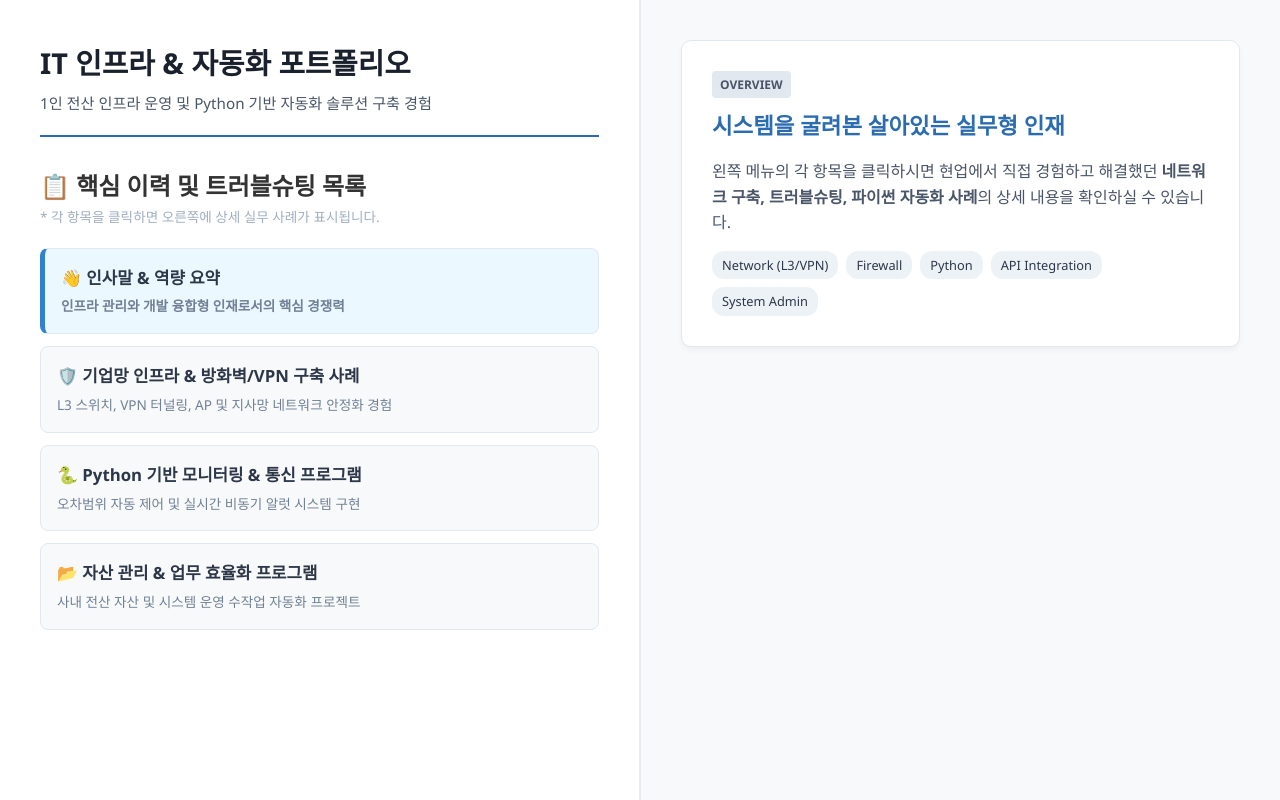
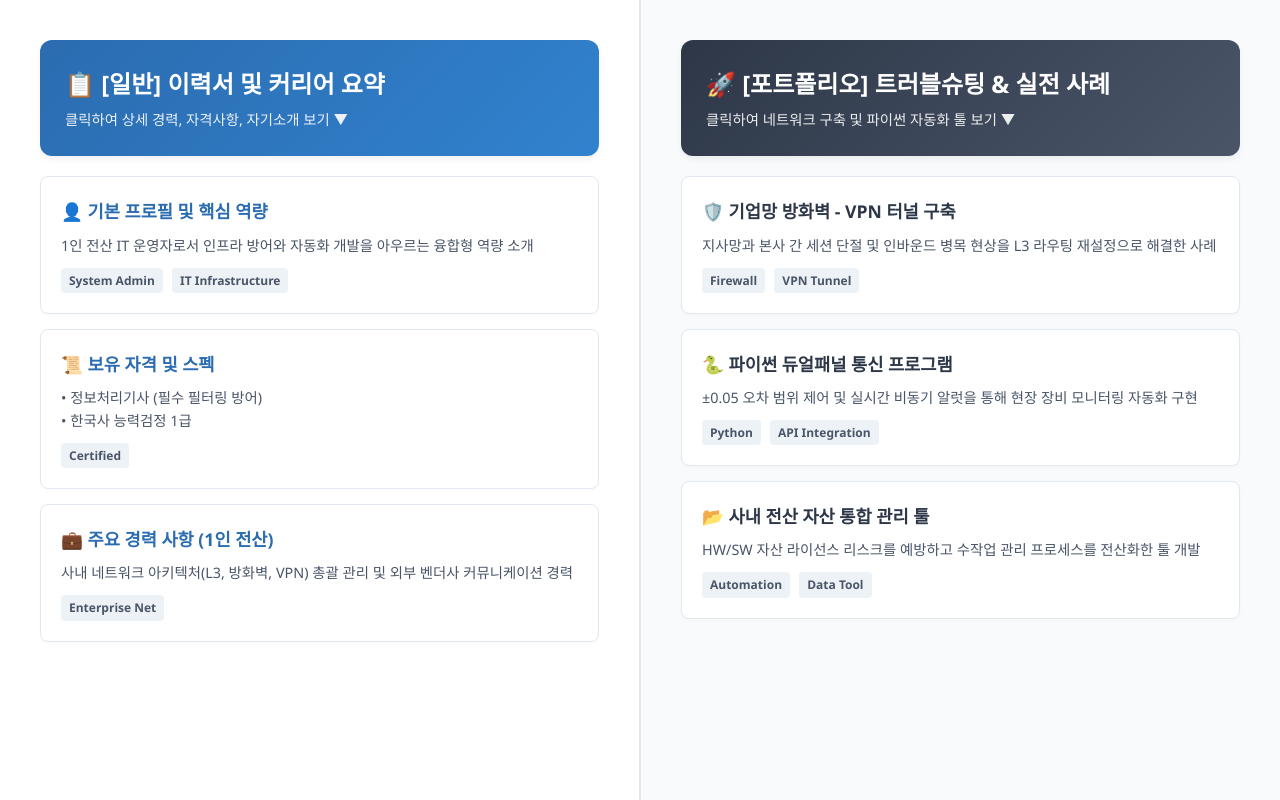
Before and after one commit to respectrt/popol.wr, a plain HTML site: page index.html in a window 1280 px wide. Drawn offline with Linux system fonts and the light colour scheme.

Commit message:
Update index.html

```diff
--- a/index.html
+++ b/index.html
@@ -5,7 +5,6 @@
     <meta name="viewport" content="width=device-width, initial-scale=1.0">
     <title>IT Infrastructure & Automation Portfolio</title>
     <style>
-        /* 기본 스타일 초기화 */
         * {
             box-sizing: border-box;
             margin: 0;
@@ -14,283 +13,228 @@
 
         body {
             font-family: 'Segoe UI', -apple-system, BlinkMacSystemFont, Roboto, sans-serif;
-            background-color: #f4f6f9;
+            background-color: #f0f2f5;
             color: #333;
             line-height: 1.6;
         }
 
-        /* 5:5 화면 분할 레이아웃 (PC) */
-        .container {
+        /* 전체 5:5 좌우 분할 컨테이너 (PC 기준) */
+        .main-container {
             display: flex;
-            height: 100vh;
+            min-height: 100vh;
             width: 100vw;
-            overflow: hidden;
         }
 
-        /* 왼쪽/오른쪽 메인 영역 스타일 */
+        /* 좌우 각각의 메인 패널 (50%씩 차지) */
         .panel {
             flex: 1;
-            height: 100%;
+            padding: 40px;
             overflow-y: auto;
-            padding: 40px;
         }
 
-        /* 왼쪽 경력/이력서 영역 */
+        /* 왼쪽 패널: 일반 (이력서/자기소개 등) */
         .left-panel {
             background-color: #ffffff;
-            border-right: 2px solid #e9ecef;
+            border-right: 2px solid #e2e8f0;
         }
 
-        /* 오른쪽 포트폴리오/트러블슈팅 영역 */
+        /* 오른쪽 패널: 포트폴리오 (트러블슈팅/프로젝트 등) */
         .right-panel {
-            background-color: #f8f9fa;
+            background-color: #f8fafc;
         }
 
-        /* 프로필 헤더 */
-        .profile-header {
-            margin-bottom: 30px;
-            padding-bottom: 20px;
-            border-bottom: 2px solid #2b6cb0;
+        /* 패널 대분류 헤더 (클릭 시 하위 중분류 토글) */
+        .panel-header {
+            background: linear-gradient(135deg, #2b6cb0, #3182ce);
+            color: white;
+            padding: 25px;
+            border-radius: 12px;
+            cursor: pointer;
+            box-shadow: 0 4px 6px rgba(0, 0, 0, 0.05);
+            transition: transform 0.2s, box-shadow 0.2s;
+            margin-bottom: 20px;
         }
 
-        .profile-header h1 {
-            font-size: 1.8rem;
-            color: #1a202c;
+        .right-panel .panel-header {
+            background: linear-gradient(135deg, #2d3748, #4a5568);
         }
 
-        .profile-header p {
-            color: #4a5568;
-            font-size: 0.95rem;
-            margin-top: 5px;
+        .panel-header:hover {
+            transform: translateY(-2px);
+            box-shadow: 0 6px 12px rgba(0, 0, 0, 0.1);
         }
 
-        /* 메뉴 목록 스타일 */
-        .menu-list {
-            list-style: none;
-            margin-top: 20px;
+        .panel-header h2 {
+            font-size: 1.5rem;
+            margin-bottom: 5px;
         }
 
-        .menu-item {
-            margin-bottom: 12px;
-            padding: 16px;
-            background-color: #f8f9fa;
+        .panel-header p {
+            font-size: 0.9rem;
+            opacity: 0.9;
+        }
+
+        /* 하위 중분류 및 상세 내용 컨테이너 (초기엔 숨김 또는 접힘) */
+        .sub-content-group {
+            display: none; /* 기본 숨김, 대분류 클릭 시 열림 */
+            margin-top: 15px;
+            animation: fadeIn 0.3s ease-in-out;
+        }
+
+        .sub-content-group.active {
+            display: block;
+        }
+
+        /* 중분류 카드 아이템 */
+        .sub-card {
+            background: #ffffff;
             border: 1px solid #e2e8f0;
             border-radius: 8px;
-            cursor: pointer;
-            transition: all 0.2s ease;
+            padding: 20px;
+            margin-bottom: 15px;
+            box-shadow: 0 2px 4px rgba(0,0,0,0.02);
+            transition: border-color 0.2s;
         }
 
-        .menu-item:hover {
+        .sub-card:hover {
             border-color: #3182ce;
-            background-color: #ebf8ff;
-            transform: translateX(4px);
         }
 
-        .menu-item.active {
-            border-left: 5px solid #3182ce;
-            background-color: #ebf8ff;
-            font-weight: bold;
+        .sub-card h3 {
+            font-size: 1.1rem;
+            color: #2b6cb0;
+            margin-bottom: 8px;
         }
 
-        .menu-item h3 {
-            font-size: 1.05rem;
+        .right-panel .sub-card h3 {
             color: #2d3748;
         }
 
-        .menu-item p {
-            font-size: 0.85rem;
-            color: #718096;
-            margin-top: 4px;
+        .sub-card p {
+            font-size: 0.9rem;
+            color: #4a5568;
+            margin-bottom: 10px;
         }
 
-        /* 카드 컴포넌트 (오른쪽 출력용) */
-        .content-card {
-            background: #ffffff;
-            border: 1px solid #e2e8f0;
-            border-radius: 10px;
-            padding: 30px;
-            box-shadow: 0 4px 6px -1px rgba(0, 0, 0, 0.05);
-            display: none; /* 기본 숨김 */
+        /* 태그 스타일 */
+        .tag {
+            display: inline-block;
+            background-color: #edf2f7;
+            color: #4a5568;
+            font-size: 0.75rem;
+            padding: 3px 8px;
+            border-radius: 4px;
+            font-weight: 600;
+            margin-right: 5px;
         }
 
-        .content-card.active {
-            display: block; /* 선택된 항목만 표시 */
-            animation: fadeIn 0.3s ease-in-out;
-        }
-
-        .card-tag {
-            display: inline-block;
-            background-color: #e2e8f0;
-            color: #4a5568;
-            font-size: 0.75rem;
-            padding: 4px 8px;
-            border-radius: 4px;
-            margin-bottom: 10px;
-            font-weight: 600;
-        }
-
-        .content-card h2 {
-            font-size: 1.4rem;
-            color: #2b6cb0;
-            margin-bottom: 15px;
-        }
-
-        .content-card p {
-            color: #4a5568;
-            margin-bottom: 15px;
-        }
-
-        .tech-stack-list {
-            display: flex;
-            gap: 8px;
-            flex-wrap: wrap;
-            margin-top: 15px;
-        }
-
-        .tech-badge {
-            background-color: #edf2f7;
-            color: #2d3748;
-            font-size: 0.8rem;
-            padding: 4px 10px;
-            border-radius: 12px;
-            font-weight: 500;
-        }
-
-        /* 애니메이션 */
         @keyframes fadeIn {
-            from { opacity: 0; transform: translateY(10px); }
+            from { opacity: 0; transform: translateY(-5px); }
             to { opacity: 1; transform: translateY(0); }
         }
 
-        /* モバイル (스마트폰) 반응형 스타일 */
+        /* 모바일 반응형 (화면이 좁아지면 위아래로 배치) */
         @media (max-width: 768px) {
-            .container {
+            .main-container {
                 flex-direction: column;
                 height: auto;
-                overflow: visible;
             }
-
             .panel {
-                height: auto;
                 padding: 20px;
             }
-
             .left-panel {
                 border-right: none;
-                border-bottom: 2px solid #e9ecef;
+                border-bottom: 2px solid #e2e8f0;
             }
         }
     </style>
 </head>
 <body>
 
-    <div class="container">
-        <!-- 왼쪽 영역: 프로필 & 이력서/경력 목록 -->
+    <div class="main-container">
+
+        <!-- [왼쪽 영역] 일반 (이력서, 자소서, 기본 스펙) -->
         <div class="panel left-panel">
-            <div class="profile-header">
-                <h1>IT 인프라 & 자동화 포트폴리오</h1>
-                <p>1인 전산 인프라 운영 및 Python 기반 자동화 솔루션 구축 경험</p>
+            <!-- 대분류 버튼 -->
+            <div class="panel-header" onclick="toggleSection('left-sub')">
+                <h2>📋 [일반] 이력서 및 커리어 요약</h2>
+                <p>클릭하여 상세 경력, 자격사항, 자기소개 보기 ▼</p>
             </div>
 
-            <h2>📋 핵심 이력 및 트러블슈팅 목록</h2>
-            <p style="font-size: 0.85rem; color: #a0aec0; margin-bottom: 15px;">
-                * 각 항목을 클릭하면 오른쪽에 상세 실무 사례가 표시됩니다.
-            </p>
+            <!-- 하위 중분류 내용 (클릭 시 펼쳐짐) -->
+            <div id="left-sub" class="sub-content-group active">
 
-            <ul class="menu-list">
-                <li class="menu-item active" onclick="showContent('welcome')">
-                    <h3>👋 인사말 & 역량 요약</h3>
-                    <p>인프라 관리와 개발 융합형 인재로서의 핵심 경쟁력</p>
-                </li>
-                <li class="menu-item" onclick="showContent('trouble1')">
-                    <h3>🛡️ 기업망 인프라 & 방화벽/VPN 구축 사례</h3>
-                    <p>L3 스위치, VPN 터널링, AP 및 지사망 네트워크 안정화 경험</p>
-                </li>
-                <li class="menu-item" onclick="showContent('trouble2')">
-                    <h3>🐍 Python 기반 모니터링 & 통신 프로그램</h3>
-                    <p>오차범위 자동 제어 및 실시간 비동기 알럿 시스템 구현</p>
-                </li>
-                <li class="menu-item" onclick="showContent('trouble3')">
-                    <h3>📂 자산 관리 & 업무 효율화 프로그램</h3>
-                    <p>사내 전산 자산 및 시스템 운영 수작업 자동화 프로젝트</p>
-                </li>
-            </ul>
+                <div class="sub-card">
+                    <h3>👤 기본 프로필 및 핵심 역량</h3>
+                    <p>1인 전산 IT 운영자로서 인프라 방어와 자동화 개발을 아우르는 융합형 역량 소개</p>
+                    <span class="tag">System Admin</span>
+                    <span class="tag">IT Infrastructure</span>
+                </div>
+
+                <div class="sub-card">
+                    <h3>📜 보유 자격 및 스펙</h3>
+                    <p>• 정보처리기사 (필수 필터링 방어)<br>• 한국사 능력검정 1급</p>
+                    <span class="tag">Certified</span>
+                </div>
+
+                <div class="sub-card">
+                    <h3>💼 주요 경력 사항 (1인 전산)</h3>
+                    <p>사내 네트워크 아키텍처(L3, 방화벽, VPN) 총괄 관리 및 외부 벤더사 커뮤니케이션 경력</p>
+                    <span class="tag">Enterprise Net</span>
+                </div>
+
+            </div>
         </div>
 
-        <!-- 오른쪽 영역: 동적 포트폴리오 상세 내용 -->
+        <!-- [오른쪽 영역] 포트폴리오 (트러블슈팅, 자동화 사례) -->
         <div class="panel right-panel">
-
-            <!-- 초기 화면 (Welcome Card) -->
-            <div id="welcome" class="content-card active">
-                <span class="card-tag">OVERVIEW</span>
-                <h2>시스템을 굴려본 살아있는 실무형 인재</h2>
-                <p>왼쪽 메뉴의 각 항목을 클릭하시면 현업에서 직접 경험하고 해결했던 <strong>네트워크 구축, 트러블슈팅, 파이썬 자동화 사례</strong>의 상세 내용을 확인하실 수 있습니다.</p>
-                <div class="tech-stack-list">
-                    <span class="tech-badge">Network (L3/VPN)</span>
-                    <span class="tech-badge">Firewall</span>
-                    <span class="tech-badge">Python</span>
-                    <span class="tech-badge">API Integration</span>
-                    <span class="tech-badge">System Admin</span>
-                </div>
+            <!-- 대분류 버튼 -->
+            <div class="panel-header" onclick="toggleSection('right-sub')">
+                <h2>🚀 [포트폴리오] 트러블슈팅 & 실전 사례</h2>
+                <p>클릭하여 네트워크 구축 및 파이썬 자동화 툴 보기 ▼</p>
             </div>
 
-            <!-- 항목 1 상세 내용 -->
-            <div id="trouble1" class="content-card">
-                <span class="card-tag">NETWORK & SECURITY</span>
-                <h2>기업망 방화벽 - VPN 터널 - 지사망 구축 & 안정화</h2>
-                <p><strong>[문제 상황]</strong> 본사-지사 간 데이터 통신 불안정 및 특정 방화벽 인바운드 트래픽 병목 현상 발생.</p>
-                <p><strong>[해결 과정]</strong> L3 스위치 라우팅 경로 재설정 및 방화벽 간 IPsec VPN 터널링 재구성으로 세션 단절 문제 99% 해결.</p>
-                <div class="tech-stack-list">
-                    <span class="tech-badge">Firewall</span>
-                    <span class="tech-badge">VPN Tunnel</span>
-                    <span class="tech-badge">L3 Routing</span>
+            <!-- 하위 중분류 내용 (클릭 시 펼쳐짐) -->
+            <div id="right-sub" class="sub-content-group active">
+
+                <div class="sub-card">
+                    <h3>🛡️ 기업망 방화벽 - VPN 터널 구축</h3>
+                    <p>지사망과 본사 간 세션 단절 및 인바운드 병목 현상을 L3 라우팅 재설정으로 해결한 사례</p>
+                    <span class="tag">Firewall</span>
+                    <span class="tag">VPN Tunnel</span>
                 </div>
+
+                <div class="sub-card">
+                    <h3>🐍 파이썬 듀얼패널 통신 프로그램</h3>
+                    <p>±0.05 오차 범위 제어 및 실시간 비동기 알럿을 통해 현장 장비 모니터링 자동화 구현</p>
+                    <span class="tag">Python</span>
+                    <span class="tag">API Integration</span>
+                </div>
+
+                <div class="sub-card">
+                    <h3>📂 사내 전산 자산 통합 관리 툴</h3>
+                    <p>HW/SW 자산 라이선스 리스크를 예방하고 수작업 관리 프로세스를 전산화한 툴 개발</p>
+                    <span class="tag">Automation</span>
+                    <span class="tag">Data Tool</span>
+                </div>
+
             </div>
+        </div>
 
-            <!-- 항목 2 상세 내용 -->
-            <div id="trouble2" class="content-card">
-                <span class="card-tag">PYTHON AUTOMATION</span>
-                <h2>듀얼패널 데이터 통신 & 실시간 알럿 모니터링</h2>
-                <p><strong>[개요]</strong> 현장 장비 통신 데이터 수집 및 오차 범위(±0.05) 제어를 위한 파이썬 프로그램 개발.</p>
-                <p><strong>[성과]</strong> 수작업 검수 과정을 자동화하고 비동기 알럿을 통해 문제 발생 시 즉각 대처 가능한 환경 구현.</p>
-                <div class="tech-stack-list">
-                    <span class="tech-badge">Python</span>
-                    <span class="tech-badge">API</span>
-                    <span class="tech-badge">Data Monitoring</span>
-                </div>
-            </div>
-
-            <!-- 항목 3 상세 내용 -->
-            <div id="trouble3" class="content-card">
-                <span class="card-tag">ASSET MANAGEMENT</span>
-                <h2>사내 전산 자산 및 시스템 통합 관리 툴</h2>
-                <p><strong>[개요]</strong> 산재되어 있던 사내 HW/SW 자산 수량을 파이썬 기반 데이터 툴로 통합 관리.</p>
-                <p><strong>[성과]</strong> 1인 전산 관점에서의 라이선스 위반 리스크 차단 및 전산 자산 관리 이력 투명화.</p>
-                <div class="tech-stack-list">
-                    <span class="tech-badge">Python</span>
-                    <span class="tech-badge">GUI Application</span>
-                    <span class="tech-badge">Asset Control</span>
-                </div>
-            </div>
-
-        </div>
     </div>
 
-    <!-- 메뉴 클릭 시 오른쪽 화면 전환 자바스크립트 -->
+    <!-- 대분류 클릭 시 하위 내용 토글(열고 닫기) 자바스크립트 -->
     <script>
-        function showContent(contentId) {
-            // 모든 카드 숨기기
-            const cards = document.querySelectorAll('.content-card');
-            cards.forEach(card => card.classList.remove('active'));
-
-            // 모든 메뉴의 활성화(blue) 상태 해제
-            const menuItems = document.querySelectorAll('.menu-item');
-            menuItems.forEach(item => item.classList.remove('active'));
-
-            // 선택된 카드 및 메뉴 활성화
-            document.getElementById(contentId).classList.add('active');
-            event.currentTarget.classList.add('active');
+        function toggleSection(sectionId) {
+            const target = document.getElementById(sectionId);
+            // 현재 열려있으면 닫고, 닫혀있으면 염
+            if (target.classList.contains('active')) {
+                target.classList.remove('active');
+            } else {
+                target.classList.add('active');
+            }
         }
     </script>
+
 </body>
 </html>
```
